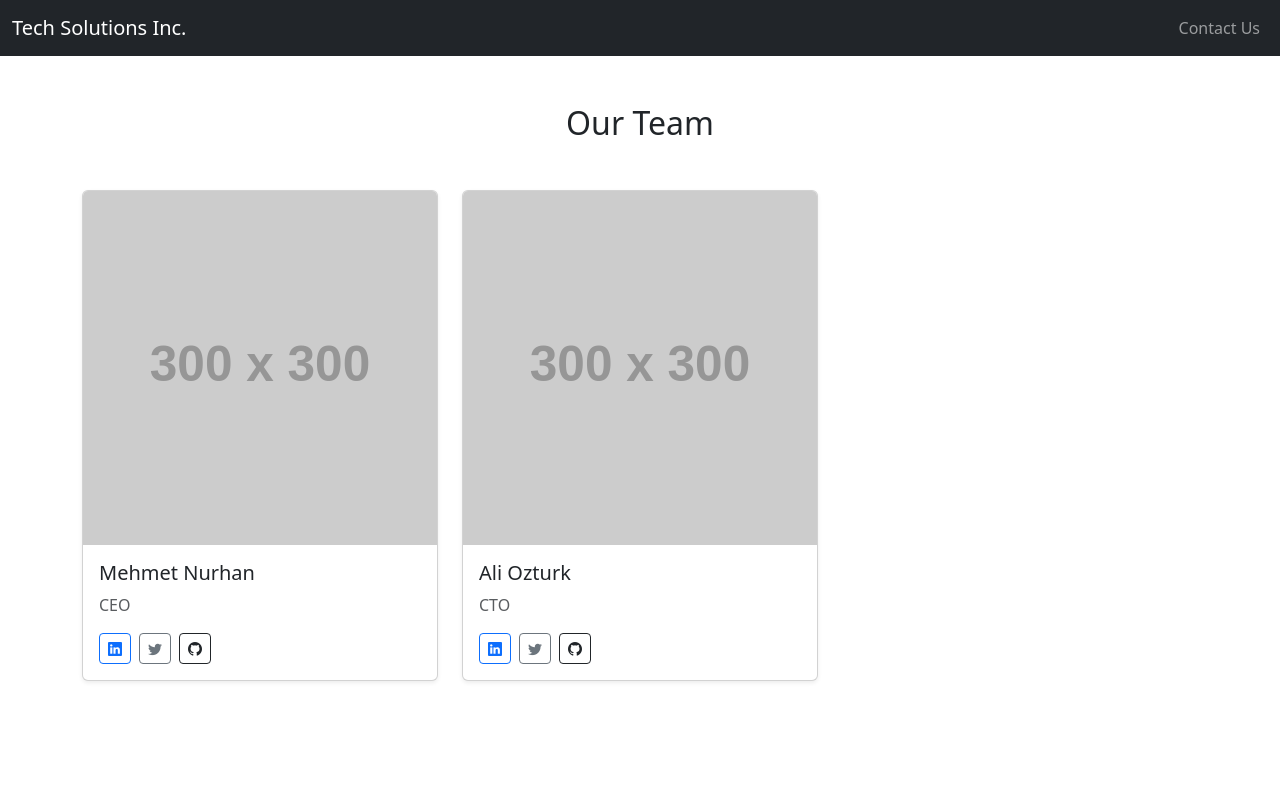
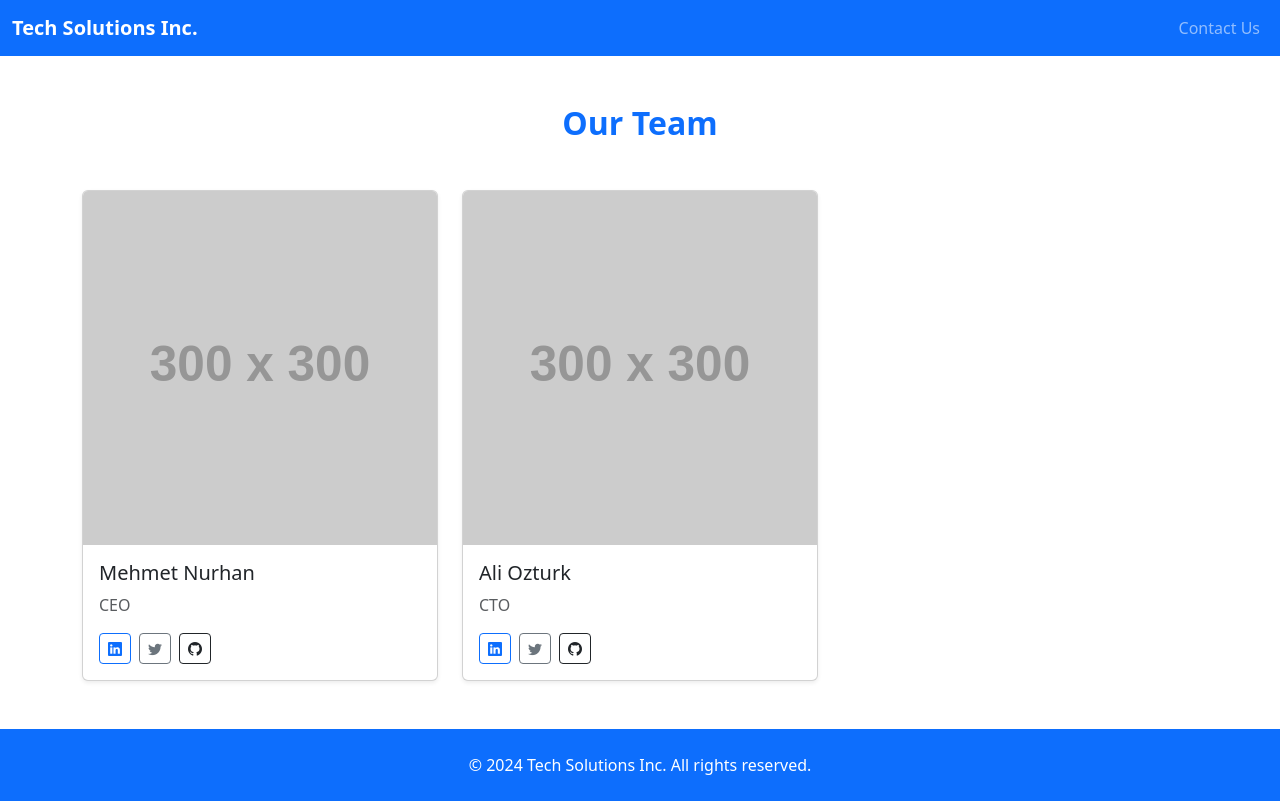
Before and after one commit to myy16/midterm, a plain HTML site: page index.html in a window 1280 px wide. Drawn offline with nearby package versions, Linux system fonts and the light colour scheme; placeholder pictures from the web are drawn by us.

Commit message:
(refactor) index.html : change components

```diff
--- a/index.html
+++ b/index.html
@@ -11,9 +11,9 @@
 </head>
 <body>
     <!-- Navigation Header -->
-    <nav class="navbar navbar-expand-lg navbar-dark bg-dark">
+    <nav class="navbar navbar-expand-lg navbar-dark bg-primary">
         <div class="container-fluid">
-            <a class="navbar-brand" href="#">Tech Solutions Inc.</a>
+            <a class="navbar-brand fw-bold" href="#">Tech Solutions Inc.</a>
             <button class="navbar-toggler" type="button" data-bs-toggle="collapse" data-bs-target="#navbarNav" aria-controls="navbarNav" aria-expanded="false" aria-label="Toggle navigation">
                 <span class="navbar-toggler-icon"></span>
             </button>
@@ -29,8 +29,8 @@
 
     <!-- Main Content -->
     <main class="container my-5">
-        <section class="team-section">
-            <h2 class="text-center mb-5">Our Team</h2>
+        <section class="team-section" id="contact">
+            <h2 class="text-center mb-5 text-primary fw-bold">Our Team</h2>
             <div class="row g-4">
                 <!-- Team Member 1 -->
                 <div class="col-md-6 col-lg-4">
@@ -79,6 +79,13 @@
         </section>
     </main>
 
+    <!-- Footer -->
+    <footer class="bg-primary text-white py-4 mt-5">
+        <div class="container text-center">
+            <p class="mb-0">&copy; 2024 Tech Solutions Inc. All rights reserved.</p>
+        </div>
+    </footer>
+
     <!-- Bootstrap 5 JS Bundle -->
     <script src="https://cdnjs.cloudflare.com/ajax/libs/bootstrap/5.3.0/js/bootstrap.bundle.min.js"></script>
 </body>
```
